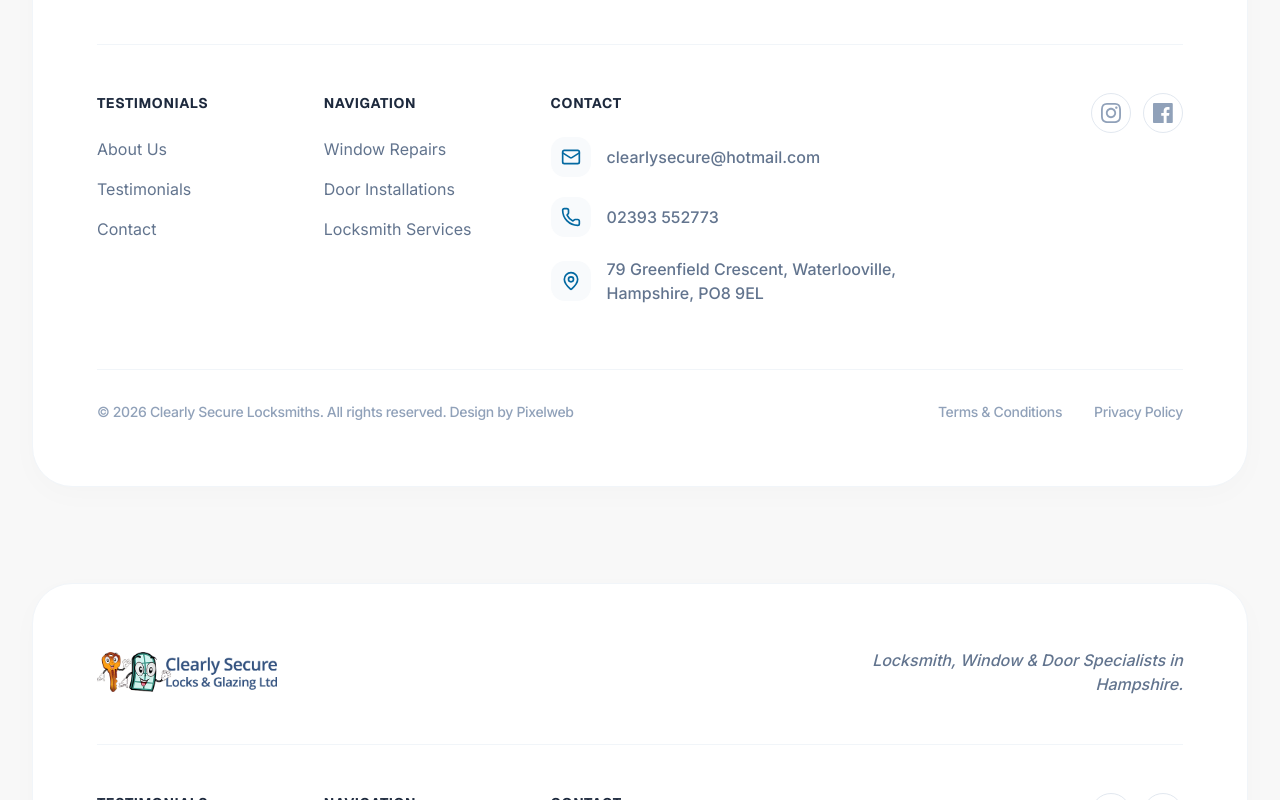
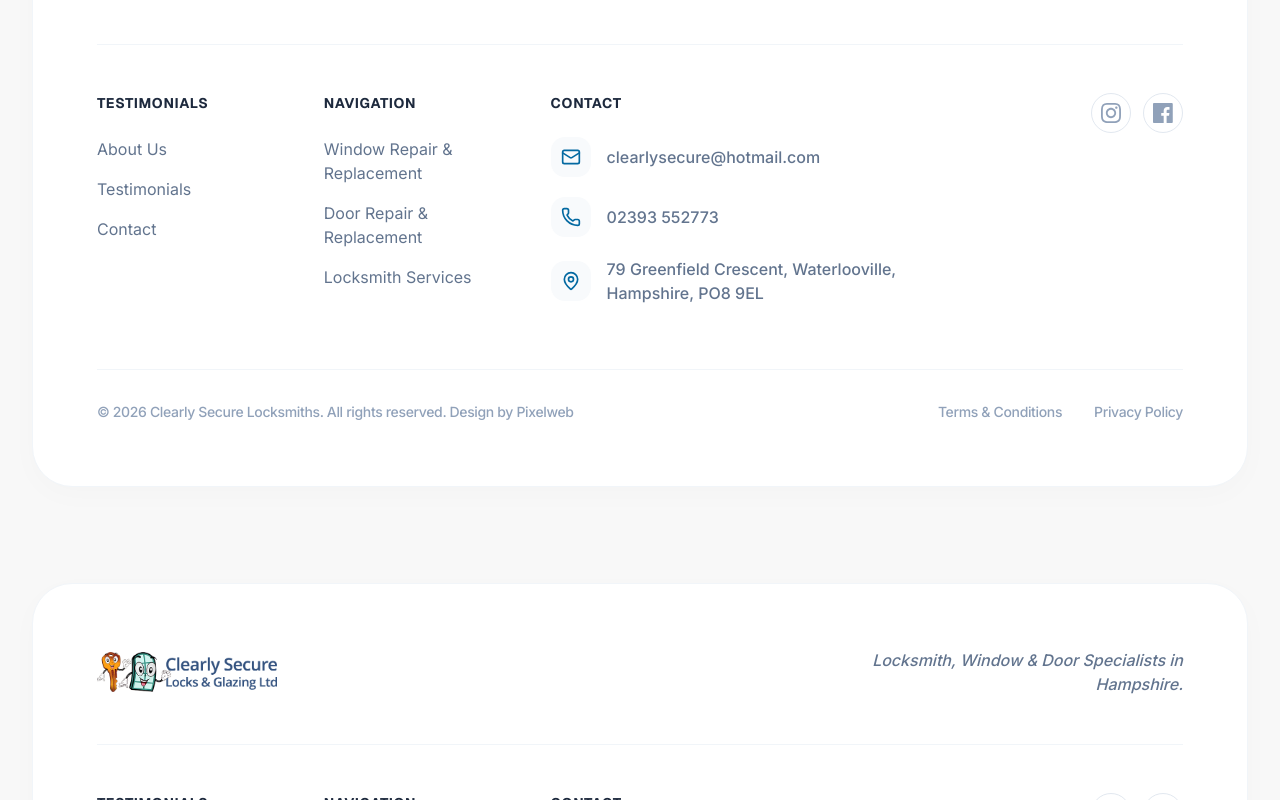
Before and after one commit to snuggmarket/clearly-secure, a Next.js app: page /privacy-policy in a window 1280 px wide. Shown: the part 2420-3220 px from the top of the page. Built offline with nearby package versions, Linux system fonts and the light colour scheme.

Commit message:
Update footer links to 'Window Repair & Replacement' and 'Door Repair & Replacement'

```diff
--- a/src/components/footer.tsx
+++ b/src/components/footer.tsx
@@ -50,8 +50,8 @@ export function Footer() {
           <div className="lg:col-span-1">
             <h3 className="font-bold text-sm uppercase tracking-wider text-slate-800 dark:text-slate-200 mb-6 font-heading">Navigation</h3>
             <ul className="space-y-4">
-              <li><a href="/windows" className="text-slate-500 dark:text-slate-400 hover:text-brand-primary transition-colors">Window Repairs</a></li>
-              <li><a href="/doors" className="text-slate-500 dark:text-slate-400 hover:text-brand-primary transition-colors">Door Installations</a></li>
+              <li><a href="/windows" className="text-slate-500 dark:text-slate-400 hover:text-brand-primary transition-colors">Window Repair & Replacement</a></li>
+              <li><a href="/doors" className="text-slate-500 dark:text-slate-400 hover:text-brand-primary transition-colors">Door Repair & Replacement</a></li>
               <li><a href="/locksmith" className="text-slate-500 dark:text-slate-400 hover:text-brand-primary transition-colors">Locksmith Services</a></li>
             </ul>
           </div>
```
